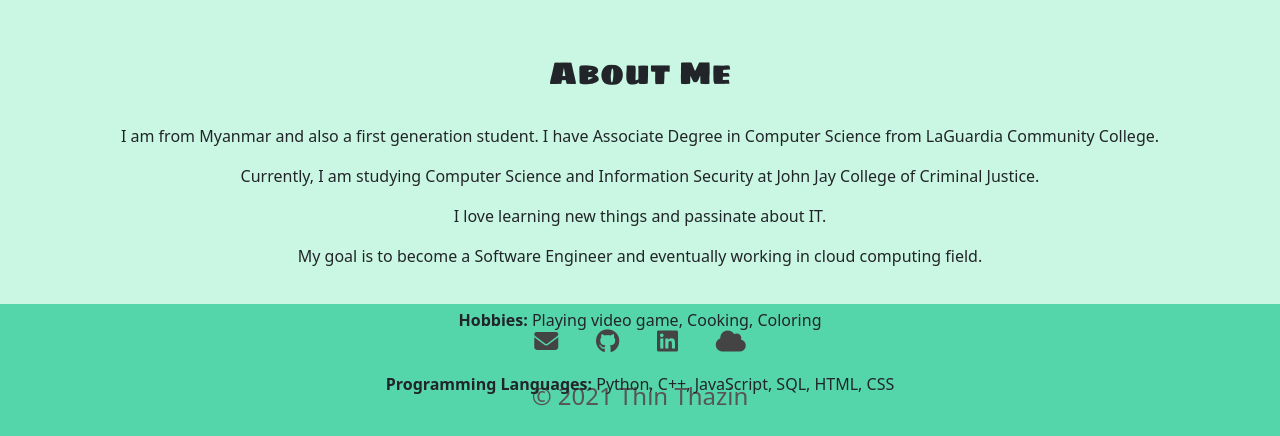
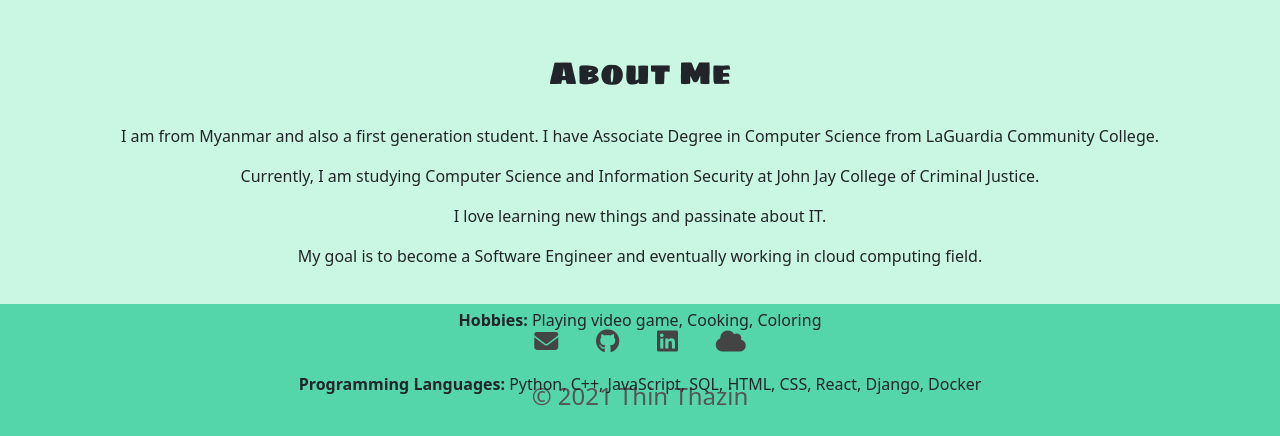
Before and after one commit to thinthazin96/Thin_Thazin_Portfolio, a plain HTML site: page about.html in a window 1280 px wide. Shown: the part 570-1006 px from the top of the page. Drawn offline with nearby package versions, Linux system fonts and the light colour scheme.

Commit message:
added more languages

```diff
--- a/about.html
+++ b/about.html
@@ -56,7 +56,7 @@
             <br>
             <p><b>Hobbies: </b>Playing video game, Cooking, Coloring</p>
             <br>
-            <p><b>Programming Languages:</b> Python, C++, JavaScript, SQL, HTML, CSS</p>
+            <p><b>Programming Languages:</b> Python, C++, JavaScript, SQL, HTML, CSS, React, Django, Docker</p>
         </div>
     </div>
 </body>
```
